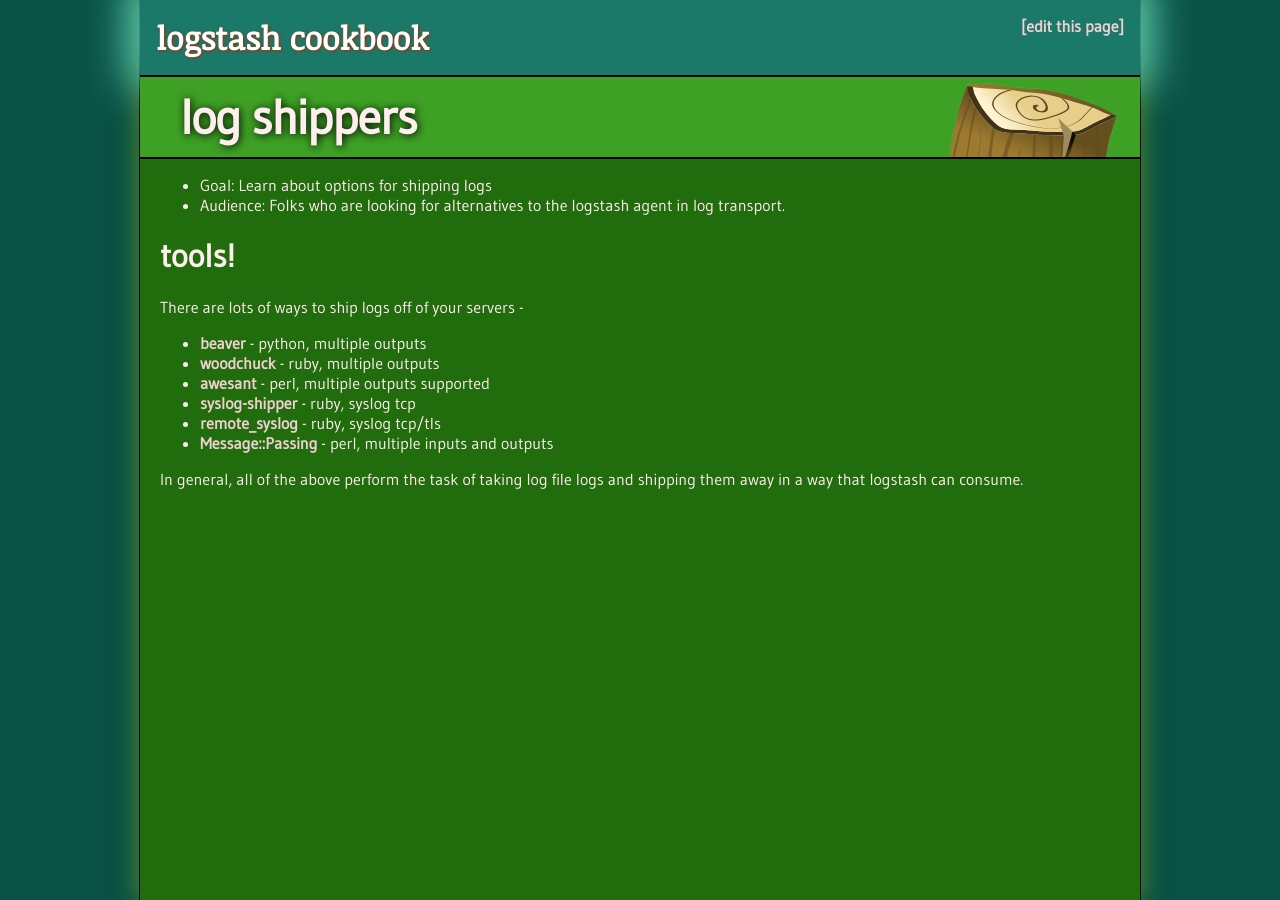
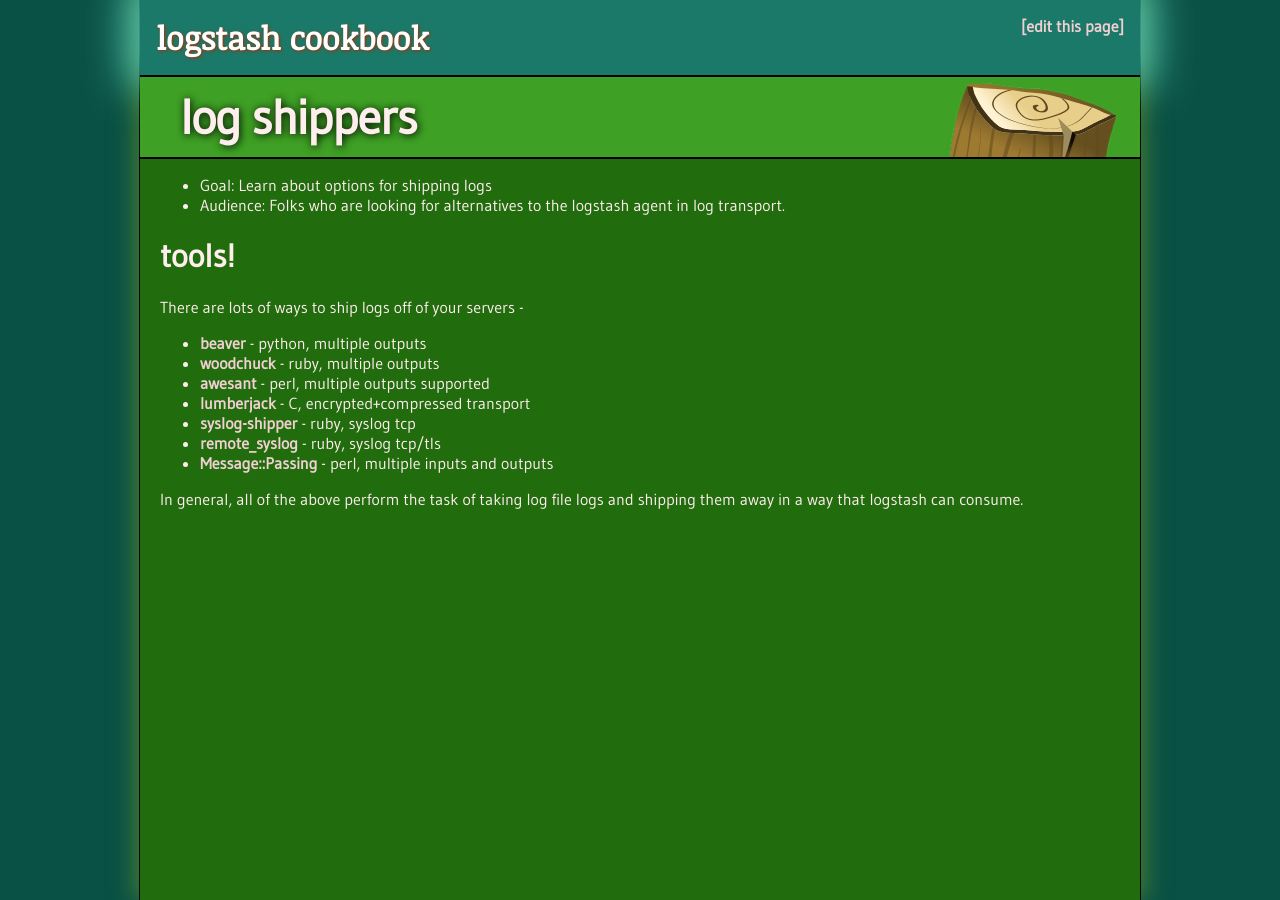
Before and after one commit to logstash/cookbook, a Jekyll site: the page built from recipes/log-shippers/index.md, in a window 1280 px wide. Built offline with Jekyll 4.4.1, drawn with Linux system fonts in a browser that asks for light colours; nearby versions of some CDN libraries; some web fonts are replaced.

Commit message:
Add lumberjack

```diff
--- a/recipes/log-shippers/index.md
+++ b/recipes/log-shippers/index.md
@@ -14,6 +14,7 @@
 * [beaver](https://github.com/josegonzalez/beaver) - python, multiple outputs
 * [woodchuck](https://github.com/danryan/woodchuck) - ruby, multiple outputs
 * [awesant](https://github.com/bloonix/awesant) - perl, multiple outputs supported
+* [lumberjack](https://github.com/jordansissel/lumberjack) - C, encrypted+compressed transport
 * [syslog-shipper](https://github.com/jordansissel/syslog-shipper) - ruby, syslog tcp
 * [remote_syslog](https://github.com/papertrail/remote_syslog) - ruby, syslog tcp/tls
 * [Message::Passing](https://metacpan.org/module/Message::Passing) - perl, multiple inputs and outputs
```
